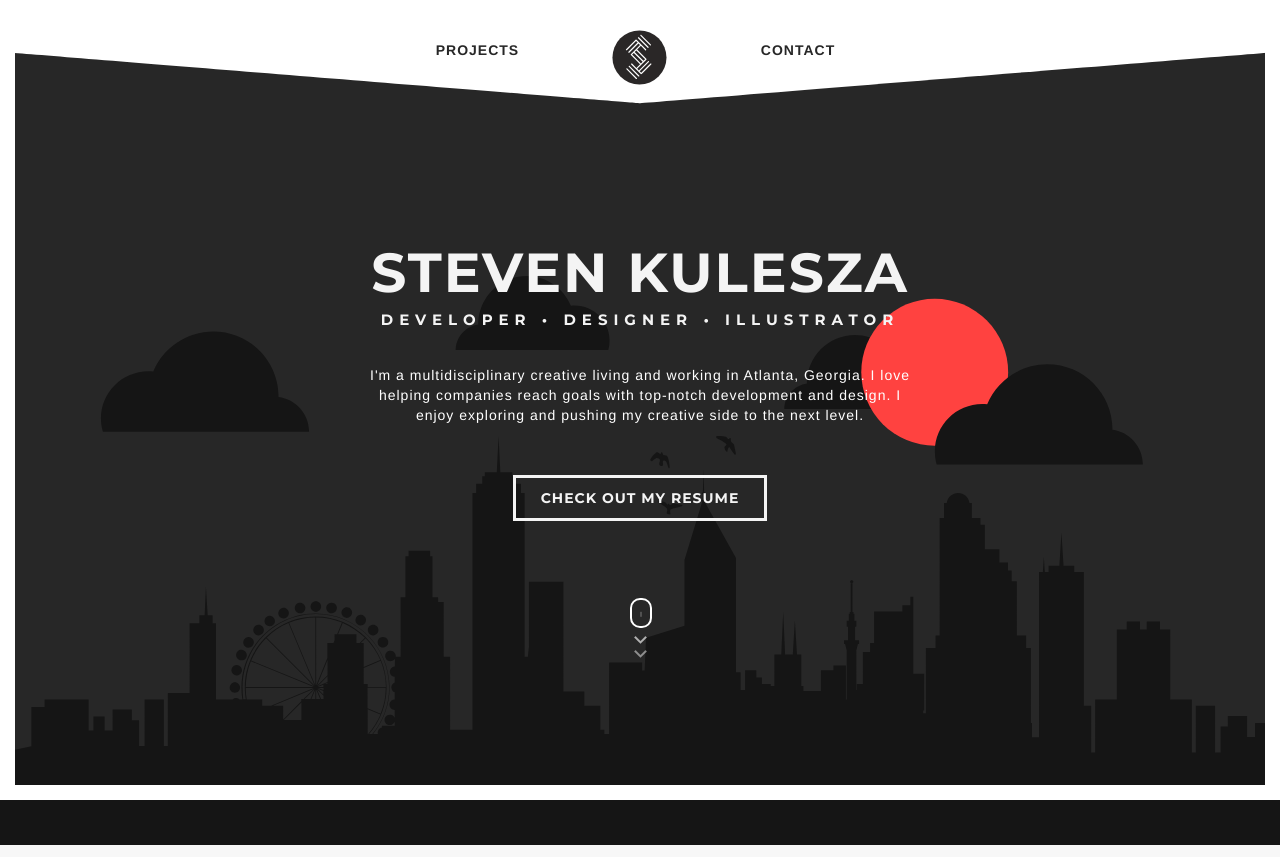
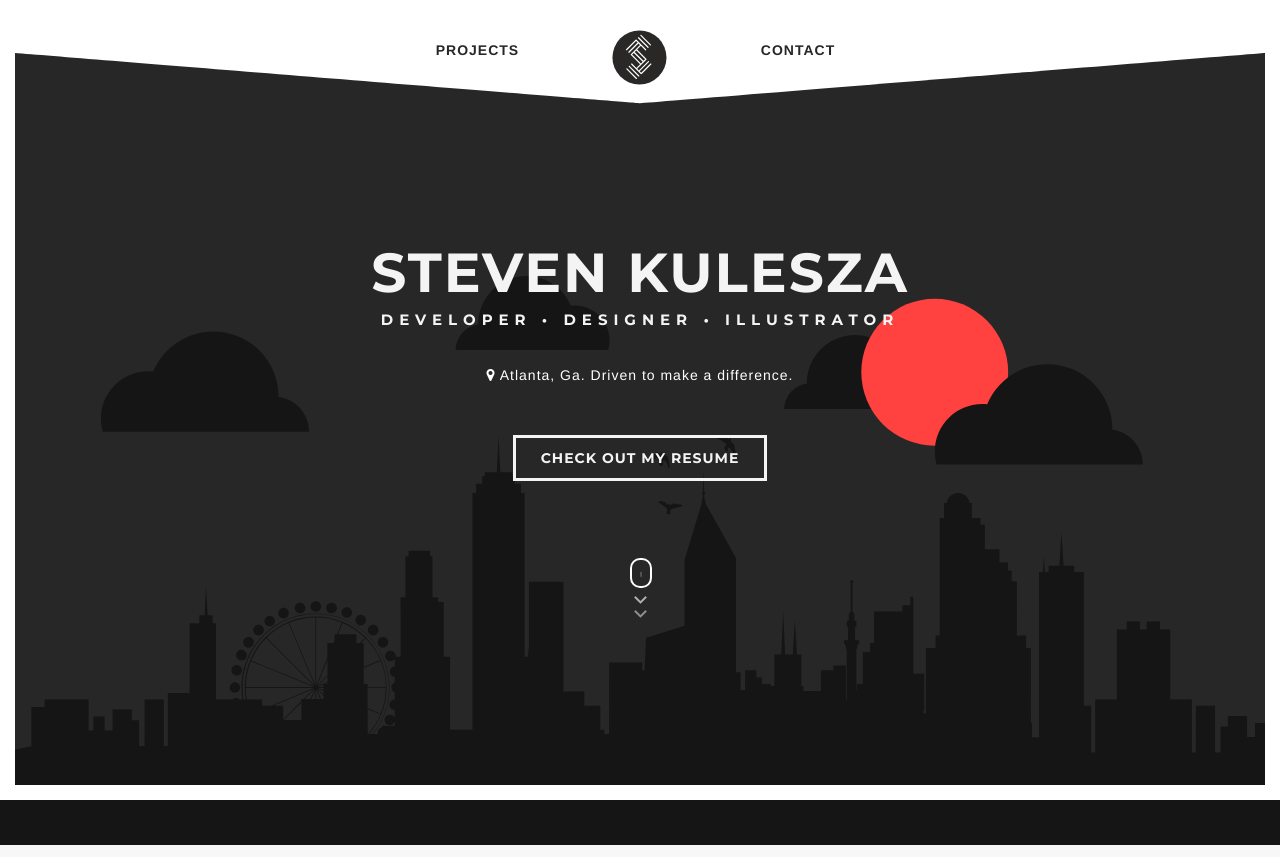
Before and after one commit to StevenKulesza/portfolio, a PHP site: page / in a window 1280 px wide. Shown: the top 857 px of the page. Run offline with PHP 8.4, Linux system fonts and the light colour scheme; some libraries are stand-ins or nearby versions.

Commit message:
update text

```diff
--- a/index.php
+++ b/index.php
@@ -11,7 +11,7 @@
                                     <div class="intro-lead-in"><span class="first animated fadeIn">Developer</span> <span class="second animated fadeIn">• Designer</span> <span class="third animated fadeIn">• Illustrator</span></div>
                                 </div>
                                 <p class="bio fourth animated fadeIn">
-                                    I'm a multidisciplinary creative living and working in Atlanta, Georgia. I love helping companies reach goals with top-notch development and design. I enjoy exploring and pushing my creative side to the next level.
+                                    <i class="fa fa-map-marker"></i> Atlanta, Ga. Driven to make a difference.
                                 </p>
                                 <br>
                                 <a target="_blank" href="img/StevenKulesza-Resume.pdf" class="button1 fifth animated fadeIn">CHECK OUT MY RESUME</a>
```
Also changed, not shown: 1 other file.
